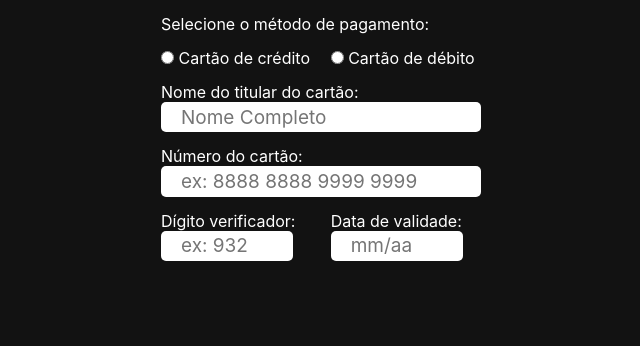
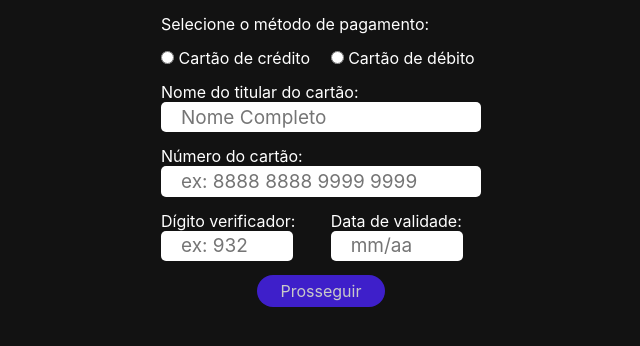
Before and after one commit to VitorCRF/KMFlix, a PHP site: page /html/pagamento.html in a window 1280 px wide. Shown: the top 346 px of the page, without its empty margins (319-959 px from the left). Run offline with PHP 8.4, Linux system fonts and the light colour scheme; some libraries are stand-ins or nearby versions.

Commit message:
botao hover

```diff
--- a/css/pagamento.css
+++ b/css/pagamento.css
@@ -19,6 +19,23 @@ input{
     font-size: 19px;
     border: none;
 }
+.botao-prosseguir{
+        background-color: var(--purple);
+        color: var(--gray-line);
+        font-family: -apple-system, BlinkMacSystemFont, 'Segoe UI', Roboto, Oxygen, Ubuntu, Cantarell, 'Open Sans', 'Helvetica Neue', sans-serif;
+        font-size: 24;
+        font-weight: normal;
+        width: 8rem;
+        height: 2rem;
+        border-radius: 30px;
+        border: 0;
+        cursor: pointer;
+
+}
+.botao-prosseguir:hover{
+    background-color: rgb(45, 28, 145);
+    transition: .4s;
+}
 
 .verificaCartao{
     height: 1.9rem;
--- a/html/pagamento.html
+++ b/html/pagamento.html
@@ -5,7 +5,7 @@
     <meta name="viewport" content="width=device-width, initial-scale=1.0">
     <link rel="stylesheet" type="text/css" href="../css/global.css">
     <link rel="stylesheet" type="text/css" href="../css/pagamento.css">
-    <script type="text/javascript" src="js/jquery-3.5.1.js"></script>
+    <script type="text/javascript" src="..js/jquery-3.5.1.js"></script>
     <script type="text/javascript" src="../js/pagamento.js"></script>
 
 
@@ -13,7 +13,7 @@
 </head>
 <body>
     <div id="divCamposCartao">
-        <table>
+        <table >
             <tr>
                 <td colspan="2">
                     <p >Selecione o método de pagamento:</p>
@@ -35,7 +35,6 @@
                     <input class="campoNome" type="text" placeholder="Nome Completo">
                 </td>
             </tr>
-
             <tr>
                 <td colspan="2">
                     <p class="" >Número do cartão:</p>
@@ -52,6 +51,11 @@
                     <input class="verificaCartao" type="text" size="5" placeholder="mm/aa">
                 </td>
             </tr>
+            <tr>
+                <td align="center" colspan="2">
+                    <button class="botao-prosseguir">Prosseguir</button>
+                </td>
+            </tr>
         </table>
     </div>
 </body>
```
